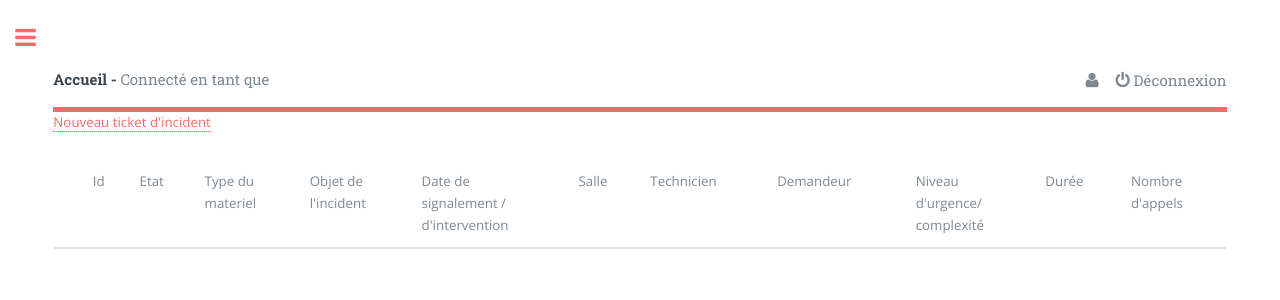
After one commit to Shintouney/gsb, a PHP site: template views/Incident/index.php in a window 1280 px wide. The commit adds this page. Shown: the top 300 px of the page. Run offline with PHP 8.4, Linux system fonts and the light colour scheme; the template is opened without the code that fills it, so the values that code supplies are empty; some libraries are stand-ins or nearby versions.

Commit message:
incidents

```diff
--- a/Core/config.php
+++ b/Core/config.php
@@ -2,7 +2,7 @@
 
 return array(
     'host'     => 'localhost',
-    'user'     => 'bavinint',
+    'user'     => 'tduport',
     'password' => 'riveton9882',
     'db_name'  => 'gsb',
 );
--- /dev/null
+++ b/views/Incident/index.php
@@ -0,0 +1,79 @@
+<?php
+
+if ($this->getUser()->is('ROLE_VISITEUR') || $this->getUser()->is('ROLE_RESPONSABLE'))
+		{
+			?>
+			<p><a href='formulaire_nouveau_ticket.php'> Nouveau ticket d'incident </a></p>
+			<?php
+		}
+?>
+
+<table class='incident'>
+	<thead>
+		<td> </td>
+		<td>Id</td>
+		<td>Etat</td>
+		<td>Type du<br/>materiel</td>
+
+		<td>Objet de<br/>l'incident</td>
+		<td>Date de<br/>signalement /<br/>d'intervention</td>
+		<td>Salle</td>
+
+		<?php //champs supplémentaires pour responsables + techniciens
+		if ($this->getUser()->is('ROLE_TECHNICIEN') || $this->getUser()->is('ROLE_RESPONSABLE') )
+		{
+		?>
+			<td>Technicien</td>
+			<td>Demandeur</td>
+			<td>Niveau<br/>d'urgence/<br/>
+				complexité</td>
+			<td>Durée</td>
+			<td>Nombre <br/>d'appels</td>
+		<?php
+		}
+		?>
+	</thead>
+
+	<tbody>
+		<?php
+		foreach($tickets as $ligne_ticket)
+		{
+		?>
+			<tr id='ticket <?php echo $ligne_ticket['id_incident']?>'>
+
+			<td> <a href='affichage_ticket.php?idTicket=<?php echo $ligne_ticket['id_incident'];?>' >Voir plus</a></td>
+			<td> <?php echo $ligne_ticket['id_incident'];?> </td>
+			<td> <?php echo $ligne_ticket['etat'];?> </td>
+			<td> <?php echo $ligne_ticket['type_materiel'] . ' - <br/>'
+			 	. $ligne_ticket['marque_materiel'] . ' - <br/>'
+			  	. $ligne_ticket['modele_materiel'];?> </td>
+			<td> <?php echo $ligne_ticket['objet_incident'];?> </td>
+			<td> <?php echo $ligne_ticket['date_signalement']. ' / '
+				. $ligne_ticket['date_intervention'];?> </td>
+
+			<td> <?php
+				echo $ligne_ticket['salle_numero'] ;
+				if (!empty($ligne_ticket['salle_nom']))
+				{
+					echo ' ('.$ligne_ticket['salle_nom'].')';
+				}
+				?>
+				</td>
+
+			<?php
+			if ($this->getUser()->is('ROLE_TECHNICIEN') || $this->getUser()->is('ROLE_RESPONSABLE'))
+			{
+				?>
+				<td><?php echo $ligne_ticket['technicien'] . ' ' . $ligne_ticket['prenom'];?></td>
+				<td><?php echo $ligne_ticket['demandeur'];?></td>
+				<td><?php echo $ligne_ticket['niveau_urgence'] . ' / '
+				 . $ligne_ticket['niveau_complexite'];?></td>
+				<td><?php echo $ligne_ticket['duree'];?></td>
+				<td><?php echo $ligne_ticket['nb_appels'];?></td>
+				</tr>
+				<?php
+			}
+		}
+		?>
+	</tbody>
+</table>
--- a/views/Template/menu.php
+++ b/views/Template/menu.php
@@ -16,7 +16,7 @@
                 <h2>Rapports incidents</h2>
             </header>
             <ul>
-                <li><a href="index.php">Lien</a></li>
+                <li><a href="index.php?page=incident">Tous les tickets</a></li>
                 <li><a href="index.php">Lien</a></li>
             </ul>
             <br/>
@@ -40,7 +40,7 @@
             <ul>
                 <li><a class="icon fa-home" href="index.php"> Accueil</a></li>
                 <li><a class="icon fa-user" href="index.php?page=user&action=profile"> Voir mon profil</a></li>
-                <li><a class="icon fa-key" href="index.php?page=password&action=change"> Changer de mot de passe</a></li>
+                <li><a class="icon fa-key" href="index.php?page=user&action=mesfiches"> Changer de mot de passe</a></li>
             </ul>
         </nav>
 
```
Also changed, not shown: Controllers/IncidentController.php (added, +22 -0 lines), Models/Incident.php (added, +65 -0 lines).
